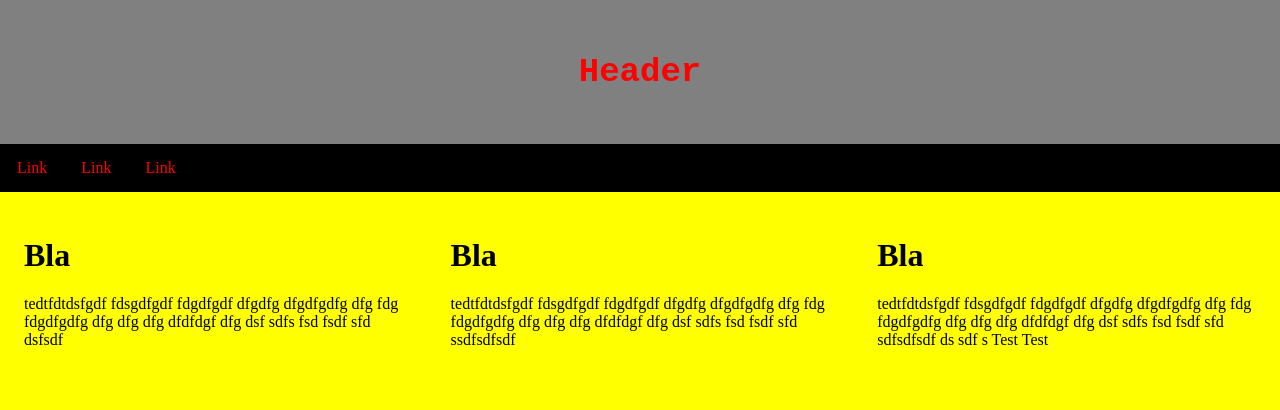
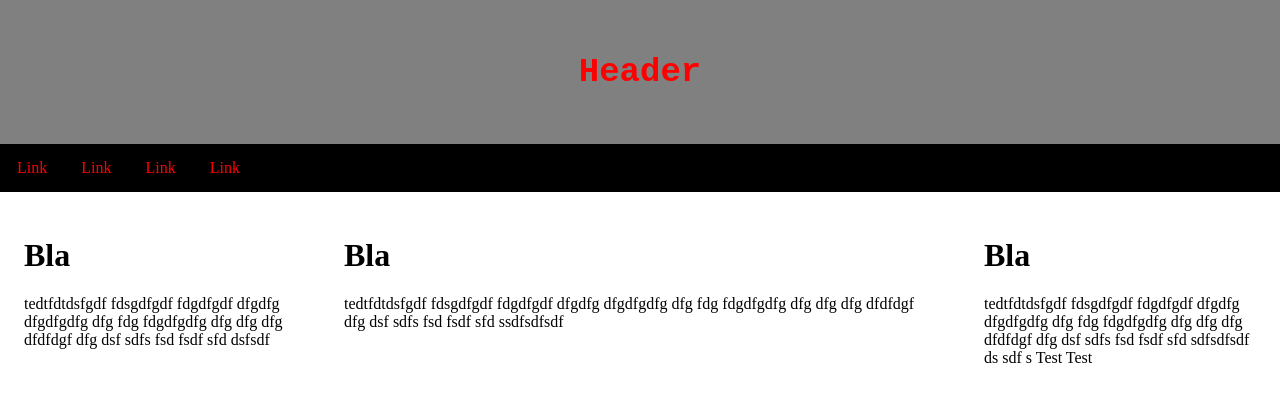
Before and after one commit to eric-kunin/front-end-exercises, a plain HTML site: page html/index.html in a window 1280 px wide. Drawn offline with Linux system fonts and the light colour scheme; files that its build step writes are made by us from their sources.

Commit message:
added link

```diff
--- a/html/index.html
+++ b/html/index.html
@@ -11,7 +11,6 @@
       }
       body {
         margin: 0;
-        background-color: yellow;
       }
       .header {
         background-color: gray;
@@ -45,9 +44,14 @@
         display: table;
         clear: both;
       }
+      .column.side {
+        width: 25%;
+      }
+      .column.middle {
+        width: 50%;
+      }
       .column {
         float: left;
-        width: 33.33%;
         padding: 24px;
       }
       .topnav a:hover {
@@ -55,8 +59,9 @@
         color: blueviolet;
       }
       @media screen and (max-width: 600px) {
-        .column {
-          width: 100vw;
+        .column.side,
+        .column.middle {
+          width: 100%;
         }
       }
     </style>
@@ -69,9 +74,10 @@
       <a href="#">Link</a>
       <a href="#">Link</a>
       <a href="#">Link</a>
+      <a href="#">Link</a>
     </div>
     <div class="clearfix">
-      <div class="column">
+      <div class="column side">
         <h1>Bla</h1>
         <p>
           tedtfdtdsfgdf fdsgdfgdf fdgdfgdf dfgdfg dfgdfgdfg dfg fdg fdgdfgdfg
@@ -79,7 +85,7 @@
         </p>
       </div>
       <!-- next -->
-      <div class="column">
+      <div class="column middle">
         <h1>Bla</h1>
         <p>
           tedtfdtdsfgdf fdsgdfgdf fdgdfgdf dfgdfg dfgdfgdfg dfg fdg fdgdfgdfg
@@ -87,7 +93,7 @@
         </p>
       </div>
       <!-- next -->
-      <div class="column">
+      <div class="column side">
         <h1>Bla</h1>
         <p>
           tedtfdtdsfgdf fdsgdfgdf fdgdfgdf dfgdfg dfgdfgdfg dfg fdg fdgdfgdfg
```
